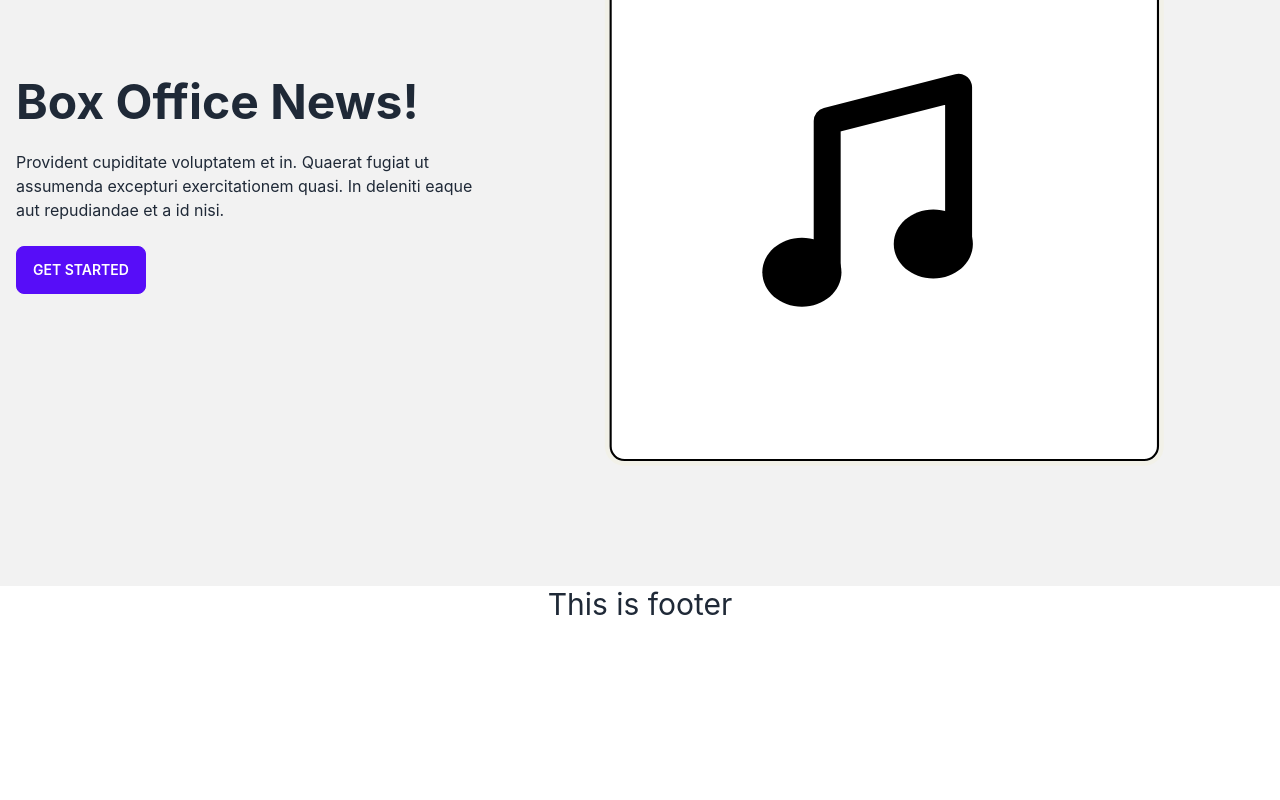
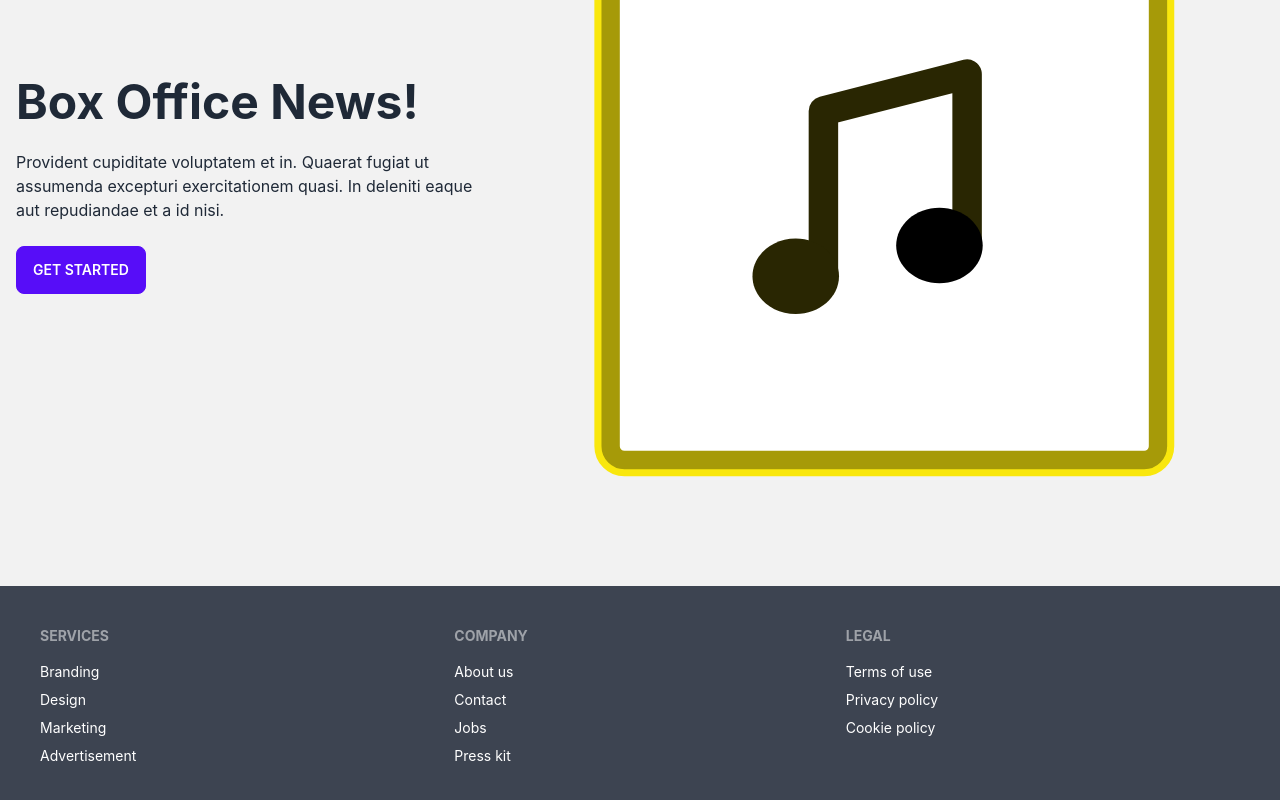
Before and after one commit to gaznafis007/musica-sell-client, a React (Create React App) app: page / in a window 1280 px wide. Shown: the part 278-1078 px from the top of the page. Before the commit the page ends 900 px from the top, so only its background shows below. Built offline with nearby package versions, Linux system fonts and the light colour scheme.

Commit message:
footer added

```diff
--- a/src/Components/Footer/Footer.js
+++ b/src/Components/Footer/Footer.js
@@ -2,9 +2,28 @@
 
 const Footer = () => {
   return (
-    <div>
-      <h4 className="text-3xl text-center">This is footer</h4>
-    </div>
+    <footer className="footer p-10 bg-neutral text-neutral-content">
+      <div>
+        <span className="footer-title">Services</span>
+        <a className="link link-hover">Branding</a>
+        <a className="link link-hover">Design</a>
+        <a className="link link-hover">Marketing</a>
+        <a className="link link-hover">Advertisement</a>
+      </div>
+      <div>
+        <span className="footer-title">Company</span>
+        <a className="link link-hover">About us</a>
+        <a className="link link-hover">Contact</a>
+        <a className="link link-hover">Jobs</a>
+        <a className="link link-hover">Press kit</a>
+      </div>
+      <div>
+        <span className="footer-title">Legal</span>
+        <a className="link link-hover">Terms of use</a>
+        <a className="link link-hover">Privacy policy</a>
+        <a className="link link-hover">Cookie policy</a>
+      </div>
+    </footer>
   );
 };
 
```
